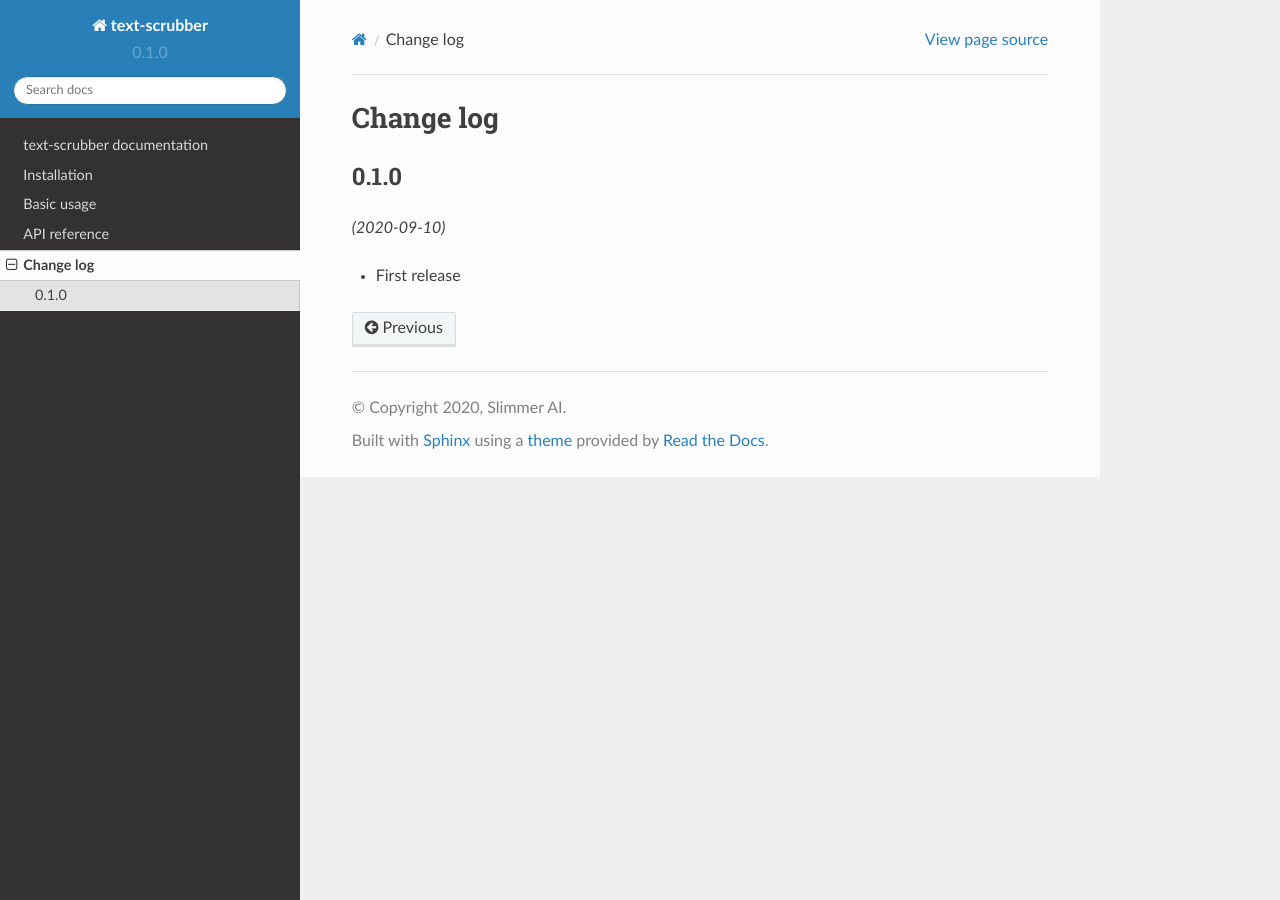
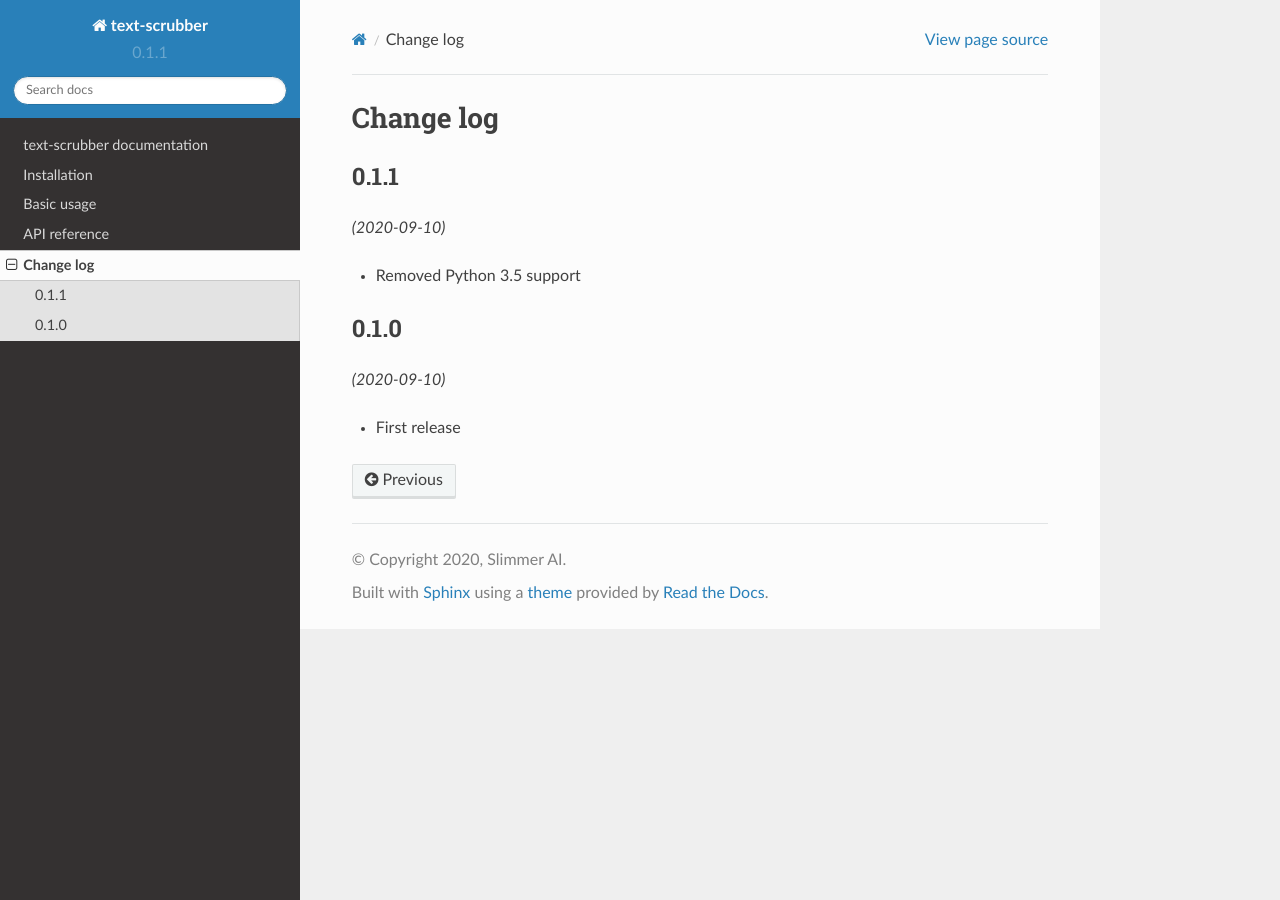
Before and after one commit to sybrenjansen/text-scrubber, a Sphinx documentation site: the page built from docs/changelog.rst, in a window 1280 px wide. Built offline with Sphinx 7.4.7 and the Read the Docs theme 2.0.0, drawn with Linux system fonts in a browser that asks for light colours.

Commit message:
Removed python 3.5 support

```diff
--- a/docs/changelog.rst
+++ b/docs/changelog.rst
@@ -1,5 +1,12 @@
 Change log
 ==========
+
+0.1.1
+-----
+
+*(2020-09-10)*
+
+- Removed Python 3.5 support
 
 0.1.0
 -----
--- a/docs/conf.py
+++ b/docs/conf.py
@@ -26,9 +26,9 @@ copyright = f'{date.today().year}, Slimmer AI'
 author = 'Slimmer AI'
 
 # The short X.Y version
-version = '0.1.0'
+version = '0.1.1'
 # The full version, including alpha/beta/rc tags
-release = '0.1.0'
+release = '0.1.1'
 
 
 # -- General configuration ---------------------------------------------------
--- a/setup.py
+++ b/setup.py
@@ -6,7 +6,7 @@ with open('README.rst', 'r') as f:
 
 setup(
     name='text-scrubber',
-    version='0.1.0',
+    version='0.1.1',
     author='Slimmer.AI',
     description='Python package that offers text scrubbing functionality, providing building blocks for string '
                 'cleaning as well as normalizing geographical text (countries/states/cities)',
@@ -28,7 +28,9 @@ setup(
         'Development Status :: 5 - Production/Stable',
 
         # Supported Python versions
-        'Programming Language :: Python :: 3',
+        'Programming Language :: Python :: 3.6',
+        'Programming Language :: Python :: 3.7',
+        'Programming Language :: Python :: 3.8',
 
         # License
         'License :: OSI Approved :: MIT License',
```
Also changed, not shown: 1 other file.
